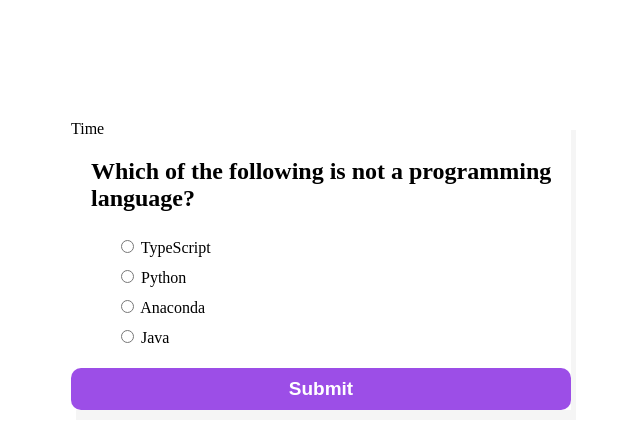
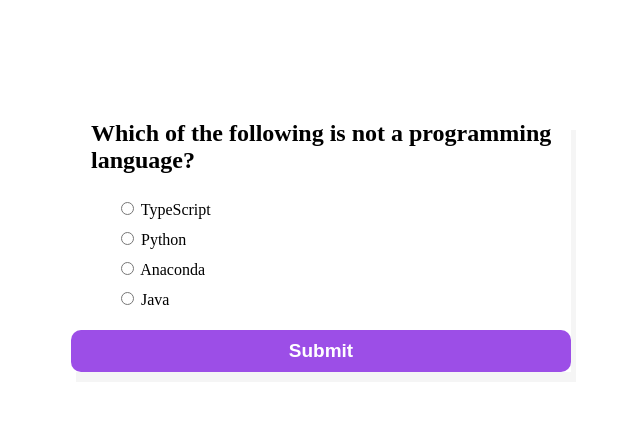
Before and after one commit to Abhijeet-code-dev/Quiz-App, a plain HTML site: page quiz1.html in a window 1280 px wide. Shown: the whole page, without its empty margins (319-959 px from the left). Drawn offline with Linux system fonts and the light colour scheme.

Commit message:
Update quiz1.html

```diff
--- a/quiz1.html
+++ b/quiz1.html
@@ -9,7 +9,7 @@
 </head>
 <body>
     <div id="quiz-container" class="quiz-wrapper">
-        <div id="timer">Time</div>
+
         <h2 class="question" id="ques">Question</h2>
         <ul>
             <li>
```
